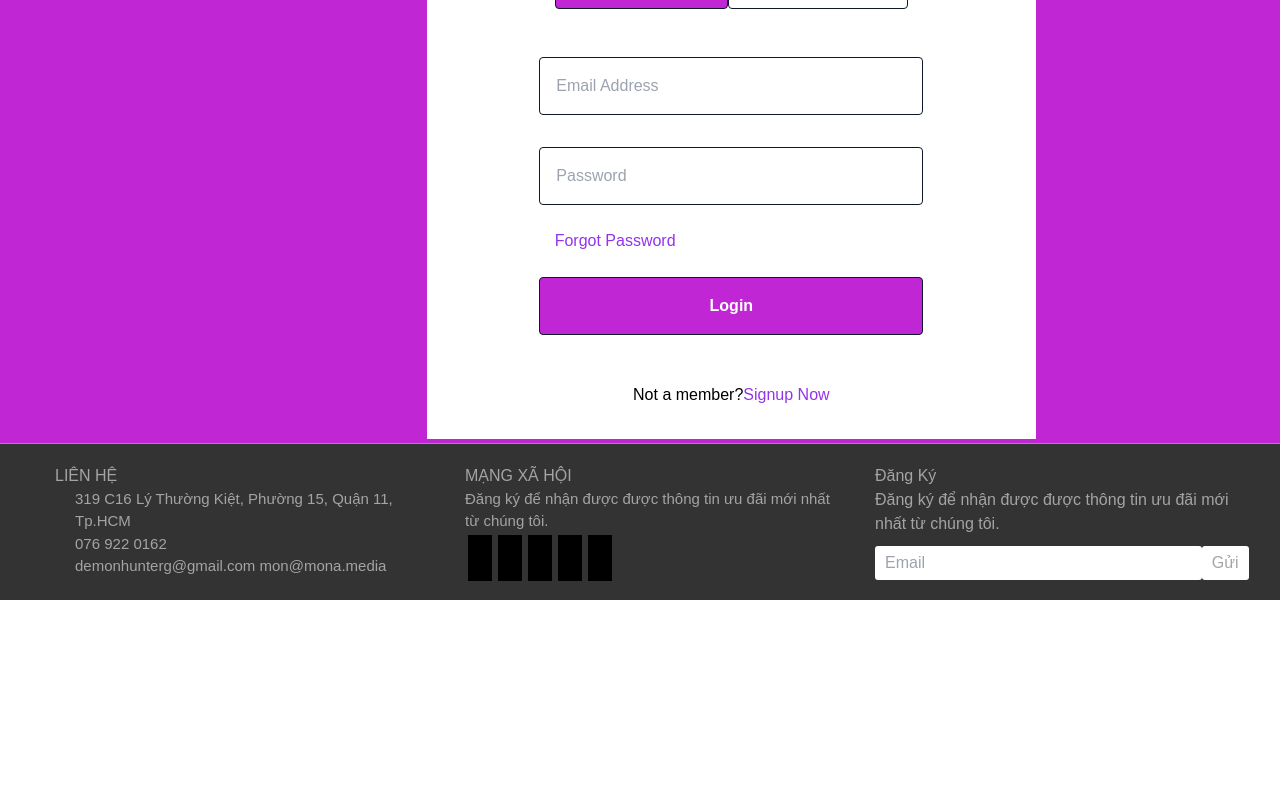
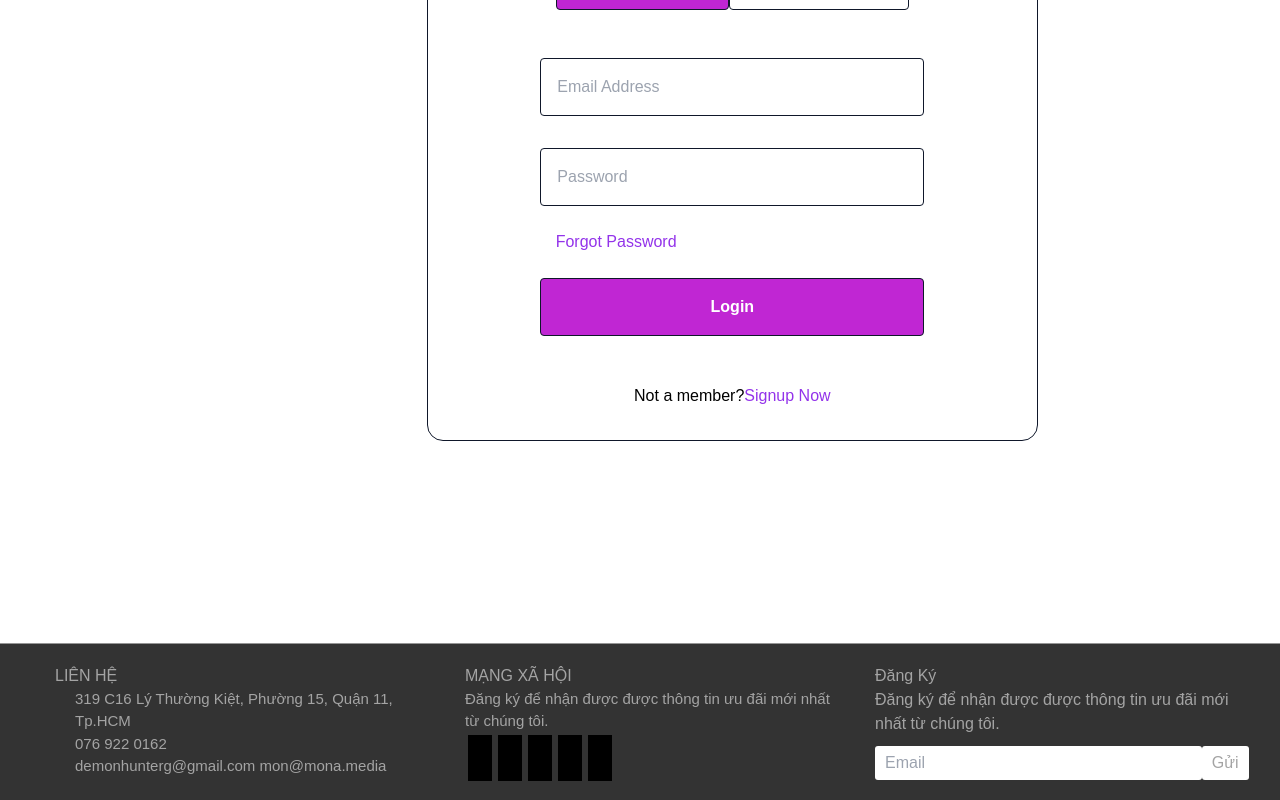
Before and after one commit to khanh1392002/ASM-NextJs, a Next.js app: page /signin in a window 1280 px wide. Shown: the part 512-1312 px from the top of the page. Before the commit the page ends 1112 px from the top, so only its background shows below. Built offline with nearby package versions, Linux system fonts and the light colour scheme.

Commit message:
feat: update css signin sigup

```diff
--- a/components/Footer/index.tsx
+++ b/components/Footer/index.tsx
@@ -4,7 +4,7 @@ type Props = {}
 
 const Footer = (props: Props) => {
     return (
-        <div>
+        <div className='mt-[200px]'>
             <div className={style.footer}>
                 <div className={style.container}>
                     <div className={style.contact}>
--- a/components/Header/index.tsx
+++ b/components/Header/index.tsx
@@ -17,9 +17,9 @@ const Header = (props: Props) => {
                 <div className={style.container}>
                     <div className={style.header_top}>
                         <ul className={style.header_top__list}>
-                            <li className={style.header_top__item}><a href="#">Đăng Nhập</a></li>
+                            <li className={style.header_top__item}><a href="signup">Đăng Nhập</a></li>
                             <li>/ </li>
-                            <li className={style.header_top__item}><a href="#">Đăng Ký</a></li>
+                            <li className={style.header_top__item}><a href="signin">Đăng Ký</a></li>
                         </ul>
                         <div className={style.header_inner__img}>
                             <img src="http://mauweb.monamedia.net/vanibeauty/wp-content/uploads/2019/05/logo-mona.png" />
--- a/pages/signin.tsx
+++ b/pages/signin.tsx
@@ -4,8 +4,8 @@ type Props = {}
 
 const Signin = (props: Props) => {
   return (
-    <div className={`bg-fuchsia-600 h-screen relative`}>
-        <div className={`bg-white absolute left-1/3 top-48 text-center`}>
+    <div className={` h-screen relative`}>
+        <div className={` border-slate-900 border border-solid rounded-2xl bg-white absolute left-1/3 top-48 text-center`}>
         <h1 className={`text-6xl py-8 px-8 `}>Login Form</h1>
         <div className={`auth flex justify-center pb-8 px-32`}>
             <div className={` border-slate-900 border py-3  border-solid rounded  bg-fuchsia-600`}>
--- a/pages/signup.tsx
+++ b/pages/signup.tsx
@@ -4,8 +4,8 @@ type Props = {}
 
 const Signup = (props: Props) => {
   return (
-    <div className={`bg-fuchsia-600 h-screen relative`}>
-        <div className={`bg-white absolute left-1/3 top-36 text-center`}>
+    <div className={`h-screen relative`}>
+        <div className={`border border-solid border-slate-900 rounded-2xl bg-white absolute left-1/3 top-36 text-center`}>
         <h1 className={`text-6xl py-8 px-8 `}>Login Form</h1>
         <div className={`auth flex justify-center pb-8 px-32`}>
             <div className={` border-slate-900 border py-3  border-solid rounded `}>
```
